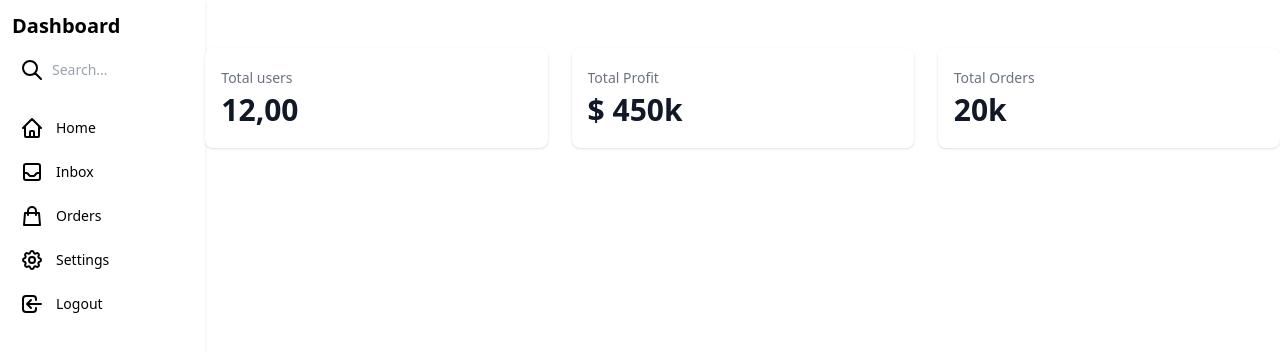
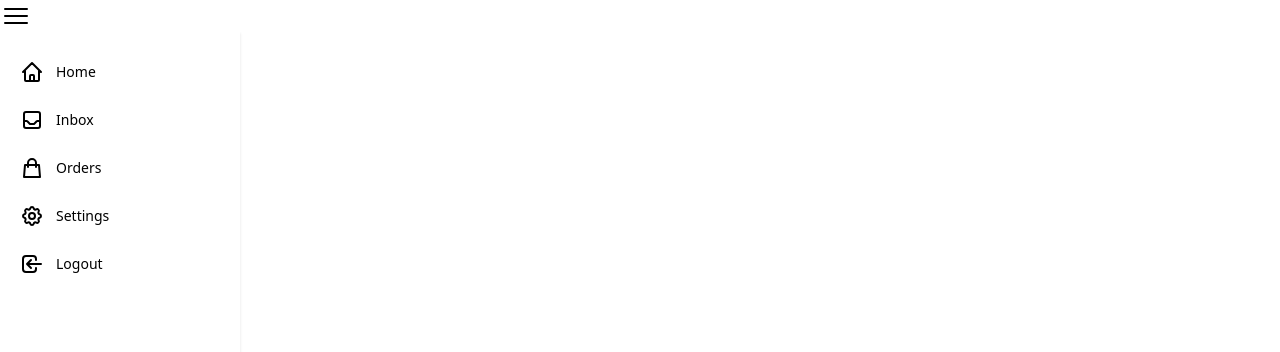
Before and after one commit to AliSinaYOusofi/LetsChat, a Next.js app in the folder chatty/: page /homepage in a window 1280 px wide. Shown: the top 352 px of the page. Built offline with nearby package versions, Linux system fonts and the light colour scheme.

Commit message:
sidebar transition

```diff
--- a/chatty/components/Sidebar/Sidebar.jsx
+++ b/chatty/components/Sidebar/Sidebar.jsx
@@ -1,45 +1,38 @@
-import React from "react";
+"use client";
+import React, { useRef, useState } from "react";
 
 export default function Sidebar() {
+
+    const [closeMenu, setCloseMenu] = useState(false);
+    const sideBarRef = useRef(null);
+
+    const handleSidebar = () => {
+        setCloseMenu(prev => ! prev);
+        if (sideBarRef.current) {
+            sideBarRef.current.style.left = closeMenu ? "-20rem" : "0";
+        }
+    }
     return (
-        <div className="flex">
+        <>
+            <div  className="flex items-center justify-end cursor-pointer w-fit" onClick={handleSidebar}>
+                {
+                    closeMenu
+                    ?
+                    <svg xmlns="http://www.w3.org/2000/svg" fill="none" viewBox="0 0 24 24" strokeWidth={1.5} stroke="currentColor" className="w-8 h-8">
+                        <path strokeLinecap="round" strokeLinejoin="round" d="M6 18L18 6M6 6l12 12" />
+                    </svg>
+                    :
+                    <svg xmlns="http://www.w3.org/2000/svg" fill="none" viewBox="0 0 24 24" strokeWidth={1.5} stroke="currentColor" className="w-8 h-8">
+                        <path strokeLinecap="round" strokeLinejoin="round" d="M3.75 6.75h16.5M3.75 12h16.5m-16.5 5.25h16.5" />
+                    </svg>
+                }
+            </div>
+            <div ref={sideBarRef} className="flex overflow-hidden relative ani transition-all duration-200">
                 <div className="flex flex-col h-screen p-3 bg-white shadow w-60">
                     <div className="space-y-3">
-                    <div className="flex items-center">
-                        <h2 className="text-xl font-bold">Dashboard</h2>
-                    </div>
-                    <div className="relative">
-                        <span className="absolute inset-y-0 left-0 flex items-center py-4">
-                            <button
-                                type="submit"
-                                className="p-2 focus:outline-none focus:ring"
-                            >
-                                <svg
-                                    xmlns="http://www.w3.org/2000/svg"
-                                    className="w-6 h-6"
-                                    fill="none"
-                                    viewBox="0 0 24 24"
-                                    stroke="currentColor"
-                                    strokeWidth={2}
-                                >
-                                    <path
-                                        strokeLinecap="round"
-                                        strokeLinejoin="round"
-                                        d="M21 21l-6-6m2-5a7 7 0 11-14 0 7 7 0 0114 0z"
-                                    />
-                                </svg>
-                            </button>
-                        </span>
-                        <input
-                            type="search"
-                            name="Search"
-                            placeholder="Search..."
-                            className="w-full py-2 pl-10 text-sm rounded-md focus:outline-none"
-                        />
-                    </div>
                         <div className="flex-1">
-                        <ul className="pt-2 pb-4 space-y-1 text-sm">
-                            <li className="rounded-sm">
+                            <ul className="pt-2 pb-4 space-y-2 text-sm">
+                                <li className="rounded-md transition-all duration-200 hover:bg-gray-100">
                                     <a
                                         href="#"
                                         className="flex items-center p-2 space-x-3 rounded-md"
@@ -61,7 +54,7 @@ export default function Sidebar() {
                                         <span>Home</span>
                                     </a>
                                 </li>
-                            <li className="rounded-sm">
+                                <li className="rounded-md transition-all duration-200 hover:bg-gray-100">
                                     <a
                                         href="#"
                                         className="flex items-center p-2 space-x-3 rounded-md"
@@ -83,7 +76,7 @@ export default function Sidebar() {
                                         <span>Inbox</span>
                                     </a>
                                 </li>
-                            <li className="rounded-sm">
+                                <li className="rounded-md transition-all duration-200 hover:bg-gray-100">
                                     <a
                                         href="#"
                                         className="flex items-center p-2 space-x-3 rounded-md"
@@ -105,7 +98,7 @@ export default function Sidebar() {
                                         <span>Orders</span>
                                     </a>
                                 </li>
-                            <li className="rounded-sm">
+                                <li className="rounded-md transition-all duration-200 hover:bg-gray-100">
                                     <a
                                         href="#"
                                         className="flex items-center p-2 space-x-3 rounded-md"
@@ -132,7 +125,7 @@ export default function Sidebar() {
                                         <span>Settings</span>
                                     </a>
                                 </li>
-                            <li className="rounded-sm">
+                                <li className="rounded-md transition-all duration-200 hover:bg-gray-100">
                                     <a
                                         href="#"
                                         className="flex items-center p-2 space-x-3 rounded-md"
@@ -158,35 +151,8 @@ export default function Sidebar() {
                         </div>
                     </div>
                 </div>
-            <div className="container mx-auto mt-12">
-                <div className="grid grid-cols-1 gap-6 mb-6 lg:grid-cols-3">
-                    <div className="w-full px-4 py-5 bg-white rounded-lg shadow">
-                        <div className="text-sm font-medium text-gray-500 truncate">
-                            Total users
             </div>
-                        <div className="mt-1 text-3xl font-semibold text-gray-900">
-                            12,00
-                        </div>
-                    </div>
-                    <div className="w-full px-4 py-5 bg-white rounded-lg shadow">
-                        <div className="text-sm font-medium text-gray-500 truncate">
-                            Total Profit
-                        </div>
-                        <div className="mt-1 text-3xl font-semibold text-gray-900">
-                            $ 450k
-                        </div>
-                    </div>
-                    <div className="w-full px-4 py-5 bg-white rounded-lg shadow">
-                        <div className="text-sm font-medium text-gray-500 truncate">
-                            Total Orders
-                        </div>
-                        <div className="mt-1 text-3xl font-semibold text-gray-900">
-                            20k
-                        </div>
-                    </div>
-                </div>
-            </div>
-        </div>
+        </>
     );
 
 }
```
Lines whose indentation alone changed are shown as unchanged.
